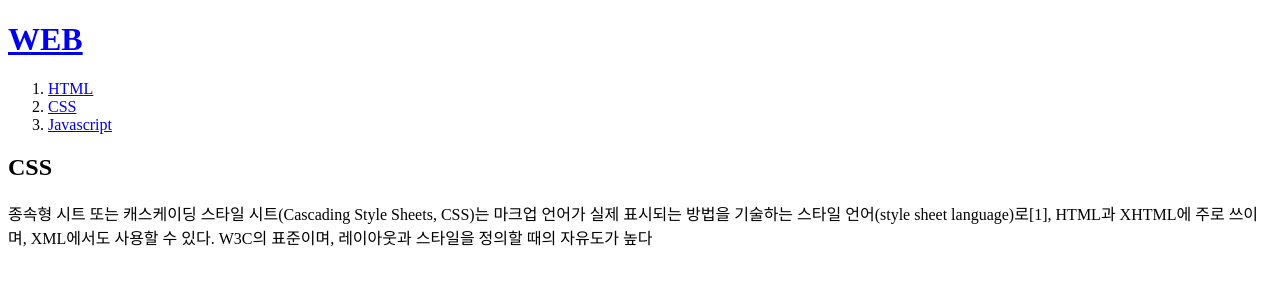
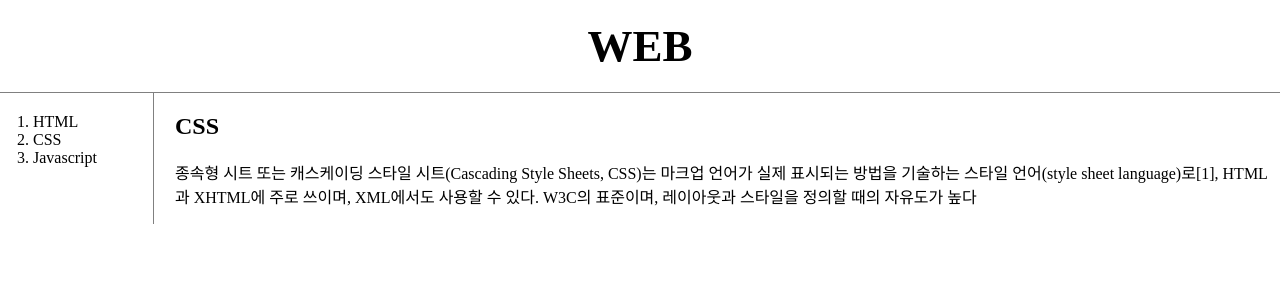
Before and after one commit to Dahyeonnnnn/web, a plain HTML site: page 2.html in a window 1280 px wide. Drawn offline with Linux system fonts and the light colour scheme.

Commit message:
Add files via upload

```diff
--- a/2.html
+++ b/2.html
@@ -3,17 +3,51 @@
 <head>
   <title>WEB1 - CSS</title>
   <meta charset="utf-8">
+  <style>
+  body{
+    margin:0;
+  }
+    a {
+      color:black;
+      text-decoration: none;
+    }
+    h1{
+      font-size: 45px;
+      text-align:center;
+      border-bottom:1px solid gray;
+      margin:0;
+      padding:20px;
+    }
+    #grid ol{
+      border-right:1px solid gray;
+      width:100px;
+      margin:0;
+      padding:20px;
+      padding-left: 33px;
+    }
+    #grid{
+      display:grid;
+      grid-template-columns: 150px 1fr;
+    }
+    #article{
+      padding-left: 25px;
+    }
+  </style>
 </head>
 <body>
   <h1><a href="index.html">WEB</a></h1>
+  <div id="grid">
   <ol>
-    <li><a href="1.html">HTML</a></li>
-    <li><a href="2.html">CSS</a></li>
+    <li><a href="1.html" >HTML</a></li>
+    <li><a href="2.html" >CSS</a></li>
     <li><a href="3.html">Javascript</a></li>
   </ol>
+  <div id="article">
   <h2>CSS</h2>
   <p>
     종속형 시트 또는 캐스케이딩 스타일 시트(Cascading Style Sheets, CSS)는 마크업 언어가 실제 표시되는 방법을 기술하는 스타일 언어(style sheet language)로[1], HTML과 XHTML에 주로 쓰이며, XML에서도 사용할 수 있다. W3C의 표준이며, 레이아웃과 스타일을 정의할 때의 자유도가 높다
   </p>
+  </div>
+</div>
 </body>
 </html>
```
